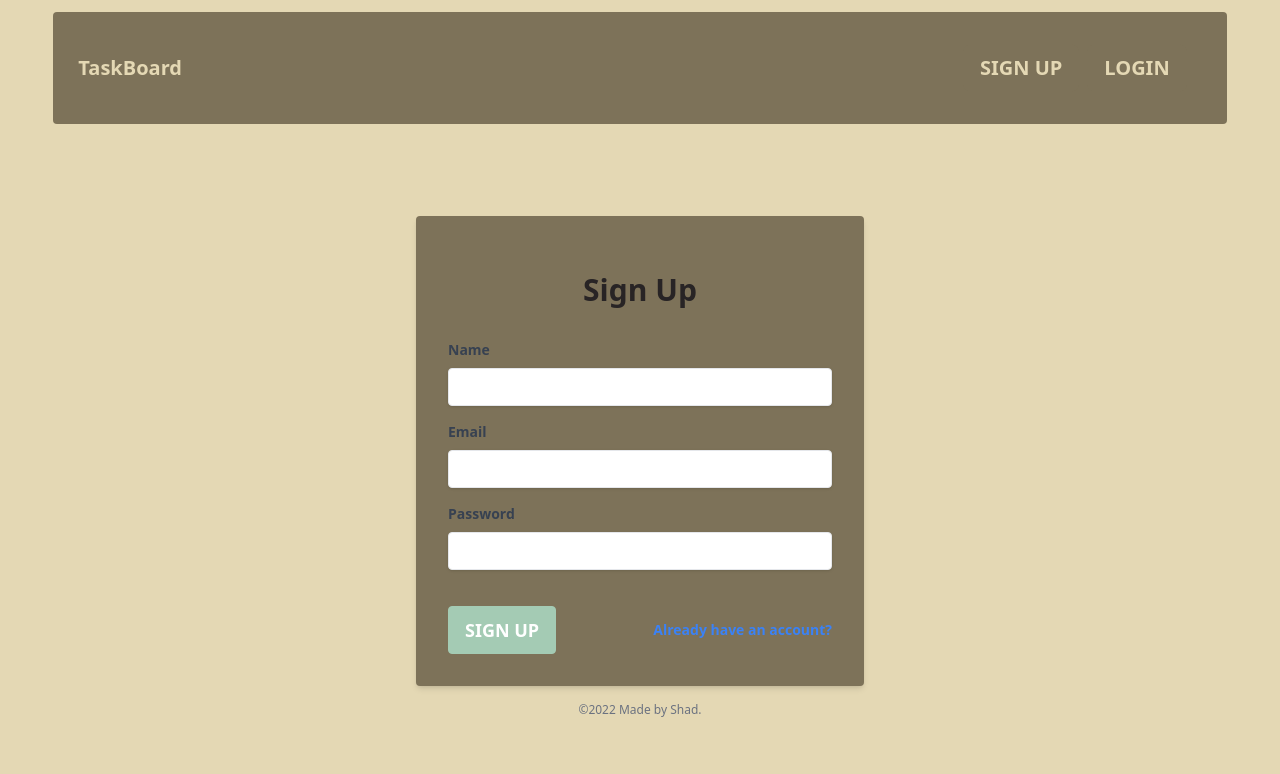
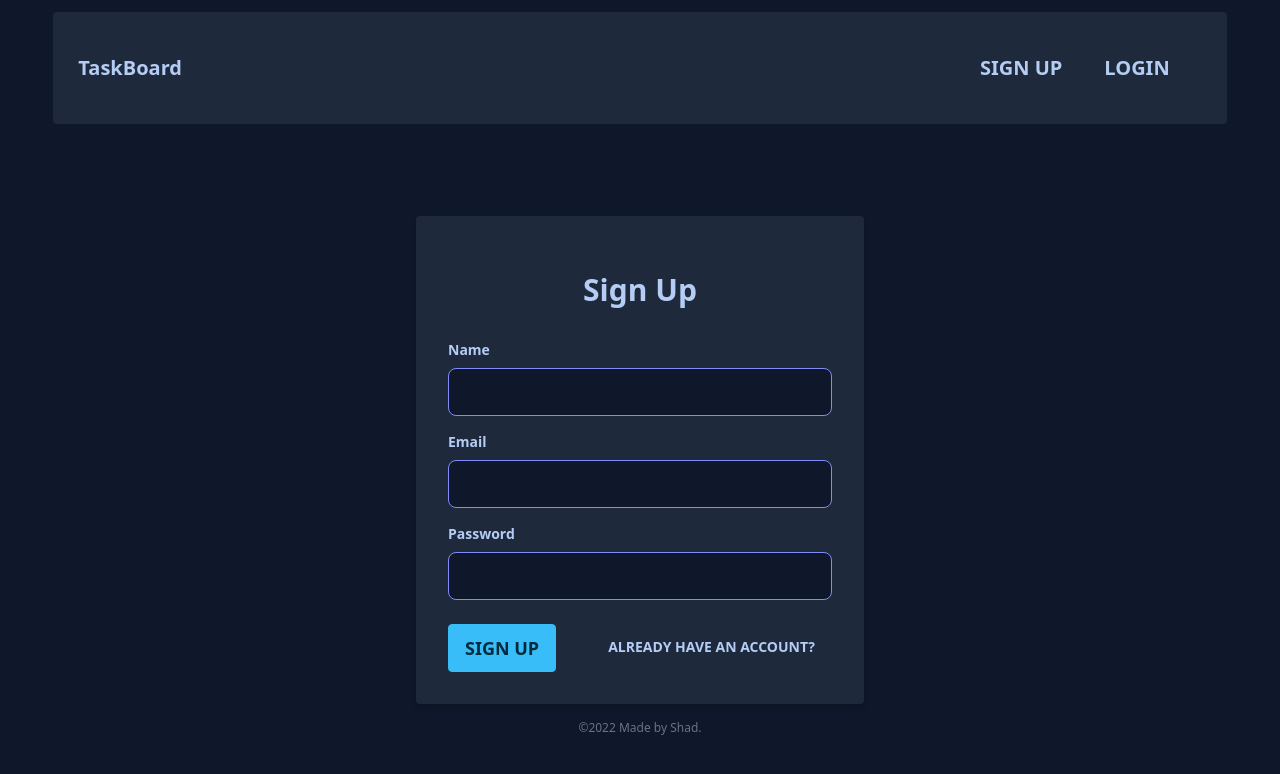
Before and after one commit to shadrais/Task-board, a React (Create React App) app: page /sign-up in a window 1280 px wide. Shown: the top 774 px of the page. Built offline with nearby package versions, Linux system fonts and the light colour scheme; no server answers.

Commit message:
Theme Change

```diff
--- a/public/index.html
+++ b/public/index.html
@@ -1,8 +1,8 @@
 <!DOCTYPE html>
-<html lang="en" data-theme="retro">
+<html lang="en" data-theme="night">
   <head>
     <meta charset="utf-8" />
-    <link rel="icon" href="https://www.flaticon.com/free-icons/task" />
+    <link rel="icon" href="./icons8-task-16.png" />
     <meta name="viewport" content="width=device-width, initial-scale=1" />
     <meta name="theme-color" content="#000000" />
     <meta
--- a/src/components/Login.jsx
+++ b/src/components/Login.jsx
@@ -49,7 +49,7 @@ const Login = () => {
   if (loading) {
     return (
       <div className='min-w-full flex'>
-        <progress className='progress  w-56 mx-auto mt-48 '></progress>
+        <progress className='progress progress-primary  w-56 mx-auto mt-48 '></progress>
       </div>
     )
   }
@@ -59,17 +59,17 @@ const Login = () => {
       <form
         onSubmit={onSubmit}
         className=' bg-neutral shadow-md rounded px-8 pt-6 pb-8 mb-4'>
-        <h2 className='card-body text-center font-bold text-2xl sm:text-3xl my-auto'>
+        <h2 className='card-body  text-neutral-content text-center font-bold text-2xl sm:text-3xl my-auto'>
           Login
         </h2>
         <div className='mb-4'>
           <label
-            className='block text-gray-700 text-sm font-bold mb-2'
+            className='block  text-neutral-content text-sm font-bold mb-2'
             htmlFor='email'>
             Email
           </label>
           <input
-            className='shadow appearance-none border rounded w-full py-2 px-3 text-gray-700 leading-tight focus:outline-none focus:shadow-outline'
+            className='input input-bordered input-secondary  w-full max-w-full'
             id='email'
             type='email'
             value={email}
@@ -79,12 +79,12 @@ const Login = () => {
         </div>
         <div className='mb-6'>
           <label
-            className='block text-gray-700 text-sm font-bold mb-2'
+            className='block  text-neutral-content text-sm font-bold mb-2'
             htmlFor='password'>
             Password
           </label>
           <input
-            className='shadow appearance-none border  rounded w-full py-2 px-3 text-gray-700 mb-3 leading-tight focus:outline-none focus:shadow-outline'
+            className='input input-bordered input-secondary  w-full max-w-full'
             id='password'
             type='password'
             placeholder={password}
@@ -95,12 +95,12 @@ const Login = () => {
         </div>
         <div className='flex items-center justify-between'>
           <button
-            className='btn btn-secondary text-xs sm:text-xl  font-bold py-2 px-4 rounded focus:outline-none focus:shadow-outline'
+            className='btn btn-primary text-xs sm:text-xl  font-bold py-2 px-4 rounded focus:outline-none focus:shadow-outline'
             type='submit'>
             Sign In
           </button>
           <Link
-            className='inline-block text-xs  align-baseline font-bold sm:text-sm text-blue-500 hover:text-blue-800'
+            className='btn pt-3 inline-block text-xs  align-baseline font-bold sm:text-sm '
             to='/sign-up'>
             Don't have an account?
           </Link>
--- a/src/components/PrivateRoute.js
+++ b/src/components/PrivateRoute.js
@@ -8,7 +8,7 @@ const PrivateRoute = () => {
   if (checkStatus) {
     return (
       <div className='min-w-full flex'>
-        <progress className='progress  w-56 mx-auto mt-48 '></progress>
+        <progress className='progress progress-primary w-56 mx-auto mt-48 '></progress>
       </div>
     )
   }
--- a/src/components/Signup.jsx
+++ b/src/components/Signup.jsx
@@ -58,7 +58,7 @@ const Signup = () => {
   if (loading) {
     return (
       <div className='min-w-full flex'>
-        <progress className='progress  w-56 mx-auto mt-48 '></progress>
+        <progress className='progress progress-primary w-56 mx-auto mt-48 '></progress>
       </div>
     )
   }
@@ -67,18 +67,18 @@ const Signup = () => {
     <div className=' w-full max-w-xs m-auto  relative sm:top-20 sm:max-w-md'>
       <form
         onSubmit={onSubmit}
-        className='bg-neutral shadow-md rounded px-8 pt-6 pb-8 mb-4'>
-        <h2 className='card-body text-center font-bold text-2xl sm:text-3xl my-auto'>
+        className='bg-neutral  shadow-md rounded px-8 pt-6 pb-8 mb-4'>
+        <h2 className='card-body text-neutral-content text-center font-bold text-2xl sm:text-3xl my-auto'>
           Sign Up
         </h2>
         <div className='mb-4'>
           <label
-            className='block text-gray-700 text-sm font-bold mb-2'
+            className='block text-neutral-content text-sm font-bold mb-2'
             htmlFor='username'>
             Name
           </label>
           <input
-            className='shadow appearance-none border rounded w-full py-2 px-3 text-gray-700 leading-tight focus:outline-none focus:shadow-outline'
+            className='input input-bordered input-secondary  w-full max-w-full'
             id='name'
             type='text'
             value={name}
@@ -88,12 +88,12 @@ const Signup = () => {
         </div>
         <div className='mb-4'>
           <label
-            className='block text-gray-700 text-sm font-bold mb-2'
+            className='block text-neutral-content text-sm font-bold mb-2'
             htmlFor='email'>
             Email
           </label>
           <input
-            className='shadow appearance-none border rounded w-full py-2 px-3 text-gray-700 leading-tight focus:outline-none focus:shadow-outline'
+            className='input input-bordered input-secondary  w-full max-w-full'
             id='email'
             type='email'
             value={email}
@@ -103,12 +103,12 @@ const Signup = () => {
         </div>
         <div className='mb-6'>
           <label
-            className='block text-gray-700 text-sm font-bold mb-2'
+            className='block text-neutral-content text-sm font-bold mb-2'
             htmlFor='password'>
             Password
           </label>
           <input
-            className='shadow appearance-none border  rounded w-full py-2 px-3 text-gray-700 mb-3 leading-tight focus:outline-none focus:shadow-outline'
+            className='input input-bordered input-secondary  w-full max-w-full'
             id='password'
             type='password'
             value={password}
@@ -119,12 +119,12 @@ const Signup = () => {
         </div>
         <div className='flex items-center justify-between'>
           <button
-            className='btn btn-secondary text-sm sm:text-lg hover:bg-blue-700 text-white font-bold py-2 px-4 rounded focus:outline-none focus:shadow-outline'
+            className='btn btn-primary text-sm sm:text-lg  font-bold py-2 px-4 rounded focus:outline-none focus:shadow-outline'
             type='submit'>
             Sign Up
           </button>
           <Link
-            className='inline-block align-baseline text-xs font-bold sm:text-sm text-blue-500 hover:text-blue-800'
+            className='btn pt-3 inline-block text-xs  align-baseline font-bold sm:text-sm'
             to='/login'>
             Already have an account?
           </Link>
```
Also changed, not shown: public/icons8-task-16.png (added), 1 other file (tests, documents, lock files or other folders).
